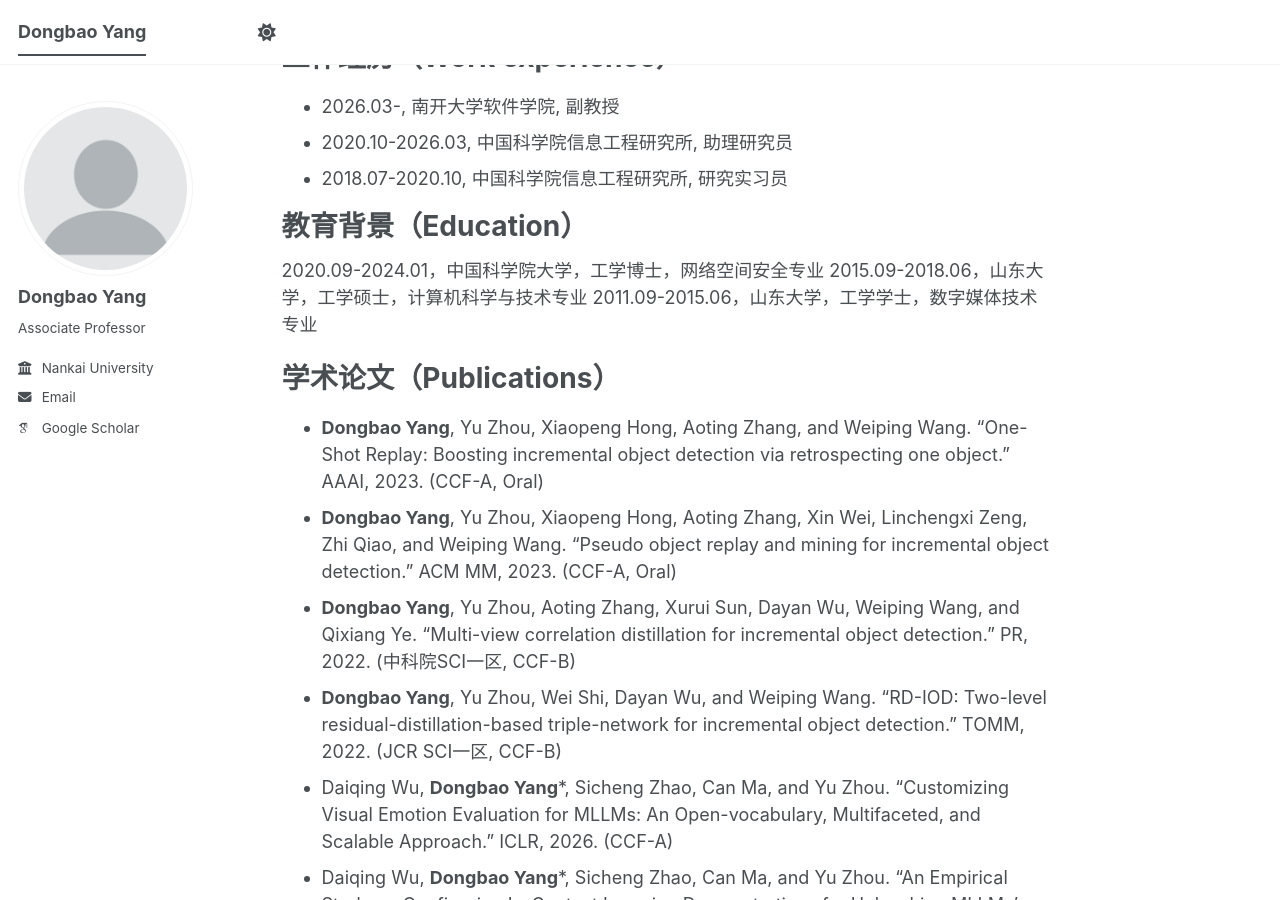
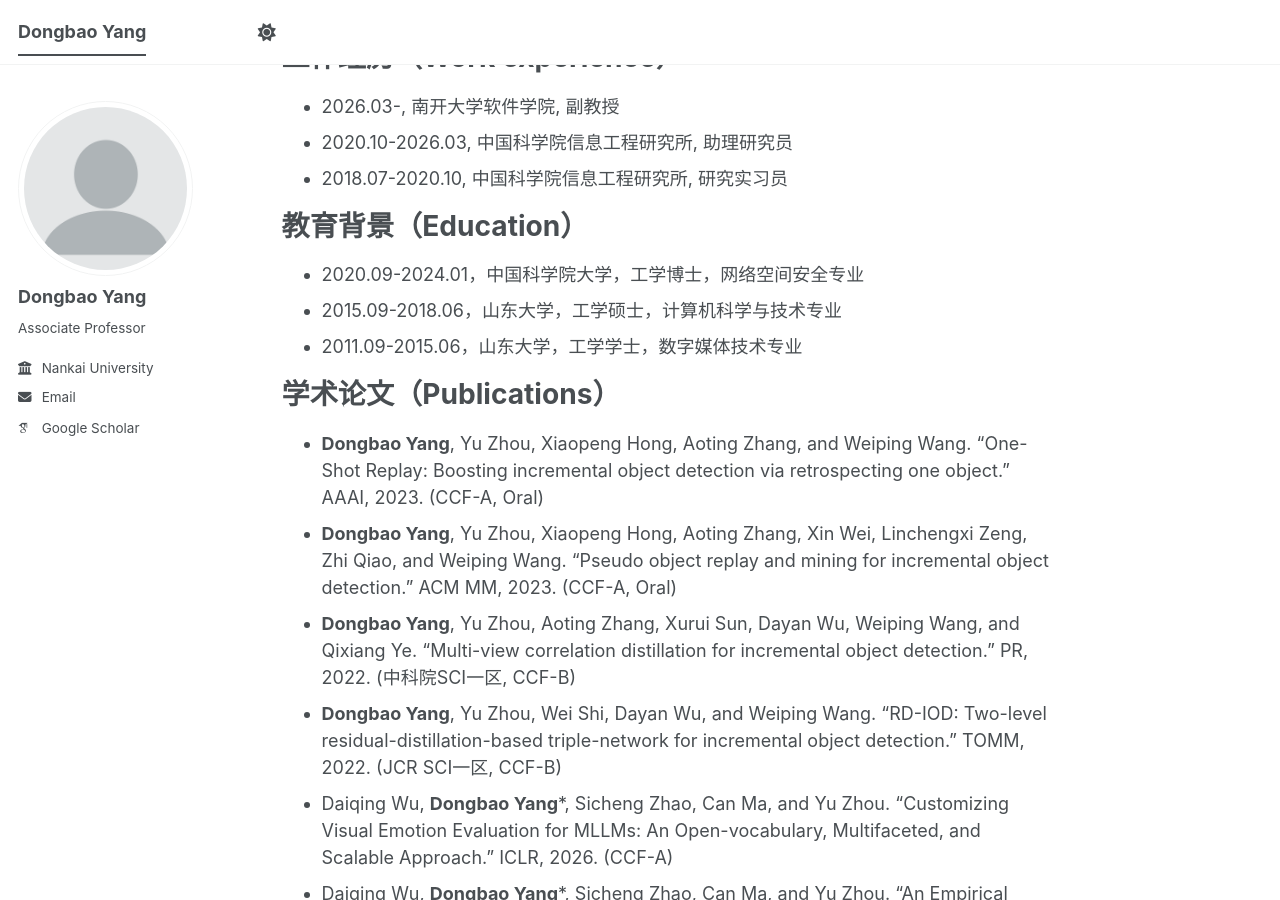
Before and after one commit to yangdb/yangdb.github.io, a Jekyll site: the page built from _pages/about.md, in a window 1280 px wide and 900 px high, scrolled down 324 px. Built offline with Jekyll 4.4.1, drawn with Linux system fonts in a browser that asks for light colours; some web fonts are replaced; a script bundle is joined from its source files by our own code; library files that are not in the unit come from our copies.

```diff
--- a/_pages/about.md
+++ b/_pages/about.md
@@ -22,9 +22,9 @@ redirect_from:
 
 教育背景（Education）
 ======
-2020.09-2024.01，中国科学院大学，工学博士，网络空间安全专业
-2015.09-2018.06，山东大学，工学硕士，计算机科学与技术专业
-2011.09-2015.06，山东大学，工学学士，数字媒体技术专业
+* 2020.09-2024.01，中国科学院大学，工学博士，网络空间安全专业
+* 2015.09-2018.06，山东大学，工学硕士，计算机科学与技术专业
+* 2011.09-2015.06，山东大学，工学学士，数字媒体技术专业
 
 
 学术论文（Publications）
```
